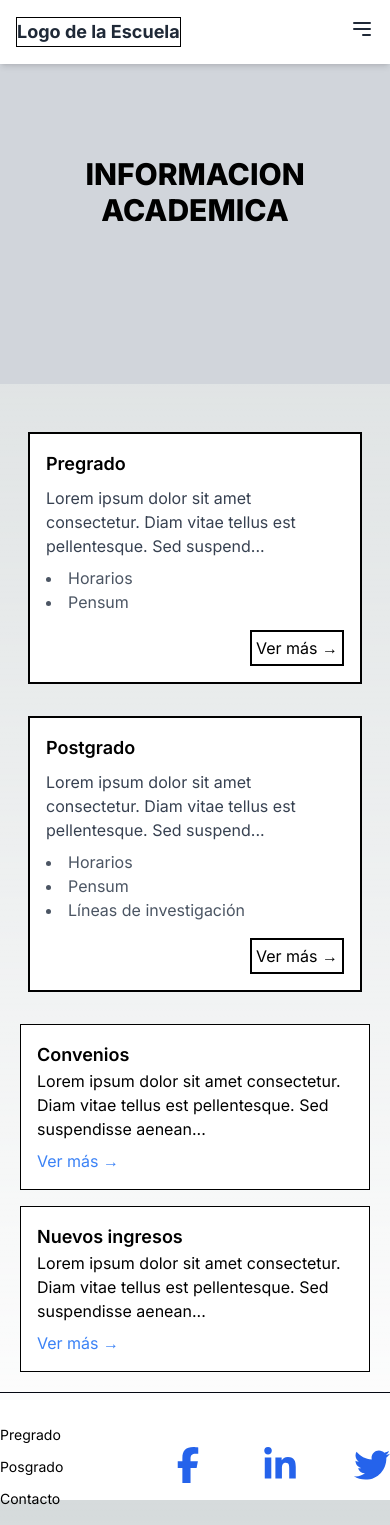
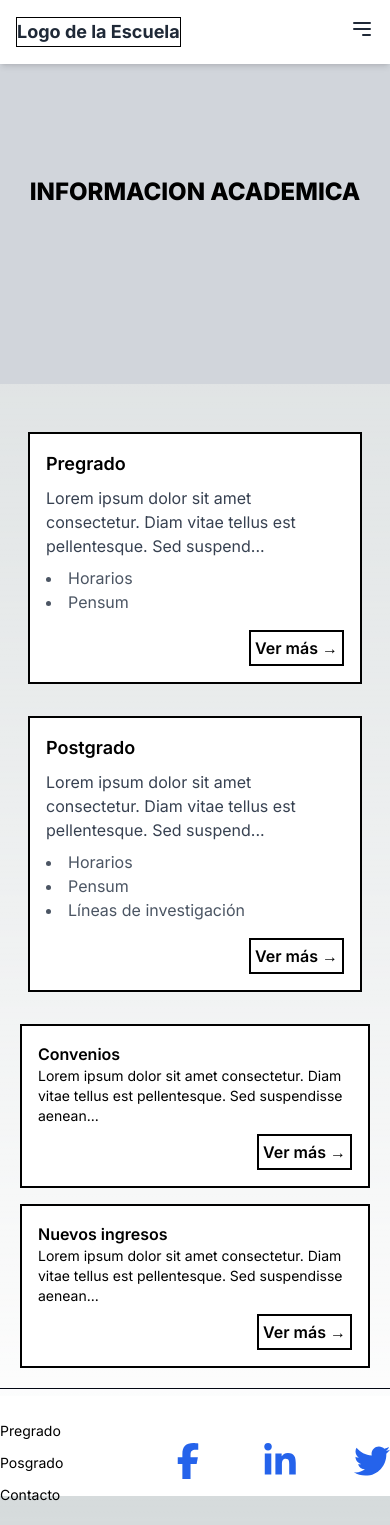
Before and after one commit to LideEieUcv/eie-frontend, a Next.js app: page /informacion-academica in a window 390 px wide. Built offline with nearby package versions, Linux system fonts and the light colour scheme.

Commit message:
fix: complete information in informacion academica

```diff
--- a/app/components/infocard.tsx
+++ b/app/components/infocard.tsx
@@ -19,7 +19,7 @@ const Card: React.FC<CardProps> = ({ title, description, items, buttonText }) =>
       </ul>
     )}
     <div className="flex justify-end"> {/* Contenedor flex para alinear el botón a la derecha */}
-      <button className="mt-4 text-black hover:text-gray-500 transition border-2 border-black p-1">
+      <button className="mt-4 text-black font-semibold hover:text-gray-500 transition border-2 border-black p-1">
         {buttonText}
       </button>
     </div>
--- a/app/informacion-academica/page.tsx
+++ b/app/informacion-academica/page.tsx
@@ -1,12 +1,12 @@
 "use client";
 import React from 'react';
-import Card from '../components/infocard'; // Asegúrate de que la ruta al componente Card sea correcta
+import Card from '../components/infocard';
 
 const Index = () => {
   return (
     <>
       {/* Título principal */}
-      <div className='min-h-96 bg-gray-300 mb-5 flex flex-col items-center justify-center text-black text-3xl lg:text-4xl font-extrabold text-center px-4'>
+      <div className='min-h-96 bg-gray-300 mb-5 flex flex-col items-center justify-center text-black text-2xl md:text-3xl lg:text-4xl font-extrabold text-center px-4'>
         <h1>INFORMACION ACADEMICA</h1>
       </div>
 
@@ -27,16 +27,21 @@ const Index = () => {
           />
         </div>
 
-        <div className="bg-white mt-6 p-4 w-full max-w-4xl border border-black">
-          <h3 className="text-lg font-semibold">Convenios</h3>
-          <p>Lorem ipsum dolor sit amet consectetur. Diam vitae tellus est pellentesque. Sed suspendisse aenean...</p>
-          <button className="text-blue-500 hover:underline mt-2">Ver más →</button>
+        <div className="bg-white mt-6 p-4 w-full max-w-4xl border-2 border-black">
+          <h3 className="text-base md:text-lg font-semibold">Convenios</h3>
+          <p className="text-sm md:text-base">Lorem ipsum dolor sit amet consectetur. Diam vitae tellus est pellentesque. Sed suspendisse aenean...</p>
+          <div className='flex justify-end'>
+            <button className="text-black font-semibold hover:text-gray-500 transition mt-2 border-2 border-black p-1">Ver más →</button>
+          </div>
+
         </div>
 
-        <div className="bg-white p-4 m-2 border border-black w-full max-w-4xl mt-4">
-          <h3 className="text-lg font-semibold">Nuevos ingresos</h3>
-          <p>Lorem ipsum dolor sit amet consectetur. Diam vitae tellus est pellentesque. Sed suspendisse aenean...</p>
-          <button className="text-blue-500 hover:underline mt-2">Ver más →</button>
+        <div className="bg-white p-4 m-2 border-2 border-black w-full max-w-4xl mt-4">
+          <h3 className="text-base md:text-lg font-semibold">Nuevos ingresos</h3>
+          <p className="text-sm md:text-base">Lorem ipsum dolor sit amet consectetur. Diam vitae tellus est pellentesque. Sed suspendisse aenean...</p>
+          <div className="flex justify-end">
+            <button className="text-black font-semibold hover:text-gray-500 transition mt-2 border-2 border-black p-1">Ver más →</button>
+          </div>
         </div>
       </div>
     </>
```
